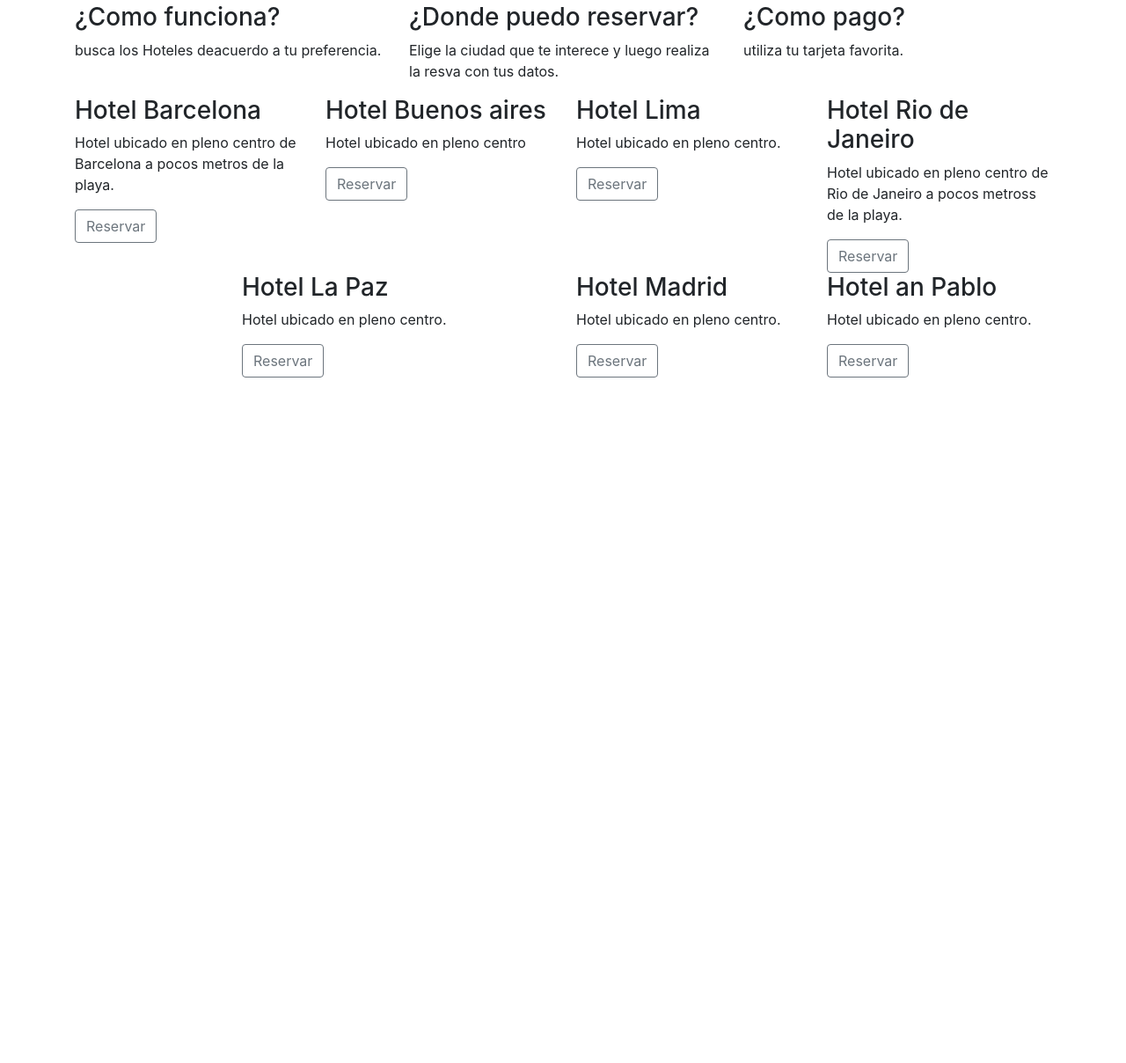
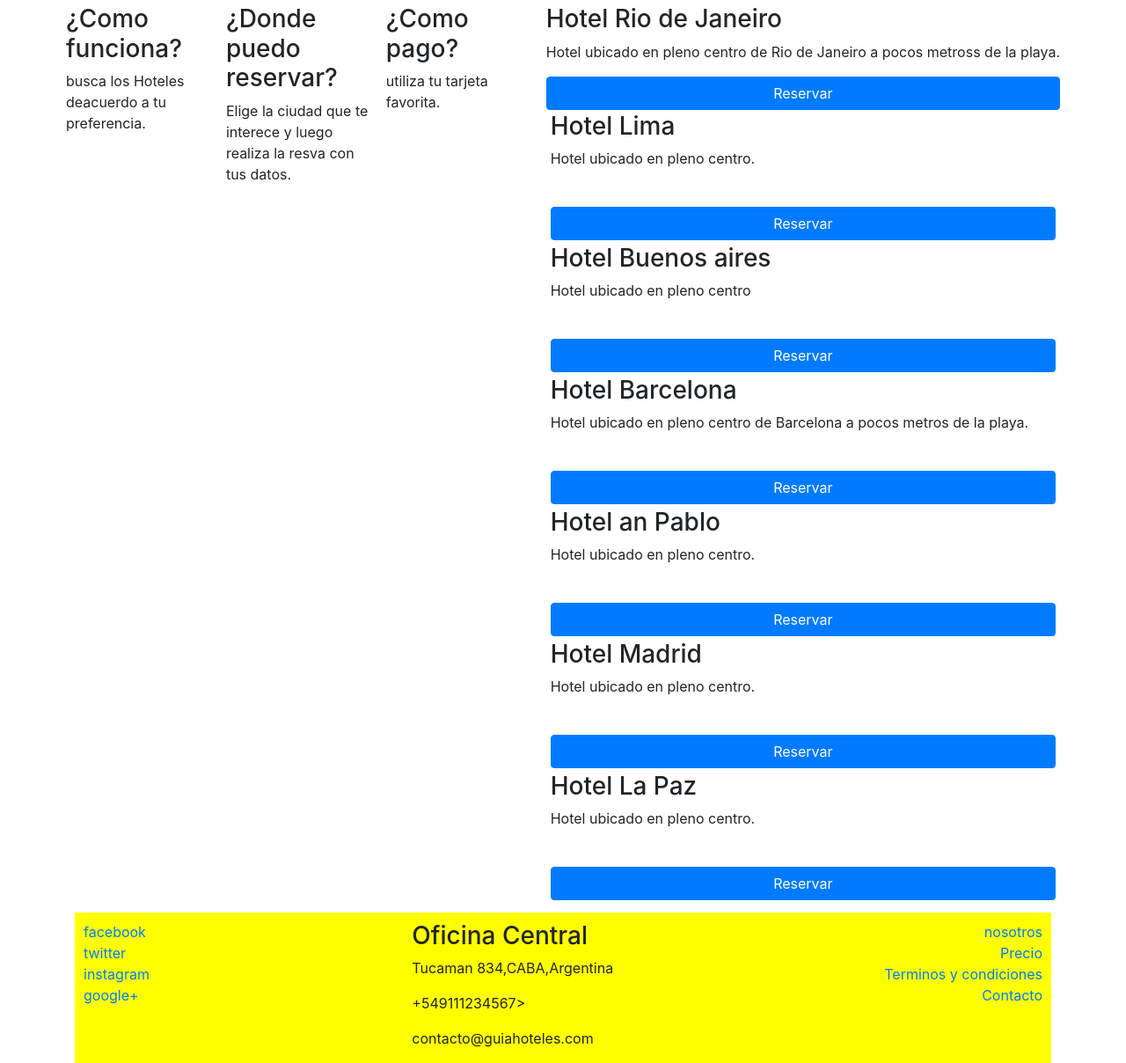
Before and after one commit to juanmenaz/Guia-Hoteles-practica, a website: page index.html in a window 1280 px wide. Shown: the part 213-1421 px from the top of the page at 88% size. Before the commit the page ends 800 px from the top, so only its background shows below. Drawn offline with nearby package versions, Linux system fonts and the light colour scheme.

Commit message:
agregamos footer y stilos con flex

```diff
--- a/css/main.css
+++ b/css/main.css
@@ -2,9 +2,16 @@
   background-color: yellow;
   color: black;
 }
-
-.footer {
+footer {
   padding: 10px 10px 0 10px;
   background-color: yellow;
   margin-bottom: 0px;
+  margin-top: 10px;
 }
+.card-hotel {
+  flex: 1 150px;
+  padding: 2px 5px 2px 5px;
+}
+.btn-reserva {
+  width: 100%;
+}
--- a/index.html
+++ b/index.html
@@ -13,7 +13,7 @@
       rel="stylesheet"
       href="node_modules/bootstrap/dist/css/bootstrap.min.css"
     />
-    <link rel="stylesheet" href="css/.min.css" />
+    <link rel="stylesheet" href="css/main.css" />
 
     <title>Guia Hoteles</title>
   </head>
@@ -23,81 +23,131 @@
     </div>
     <div class="container">
       <div class="row">
-        <div class="col-sm-4">
+        <div class="card-hotel">
           <h3>¿Como funciona?</h3>
           <p>busca los Hoteles deacuerdo a tu preferencia.</p>
         </div>
-        <div class="col-sm-4">
+        <div class="card-hotel">
             <h3>¿Donde puedo reservar?</h3>
             <p>
             Elige la ciudad que te interece y luego realiza la resva con tus
             datos.
             </p>
         </div>
-        <div class="col-sm-4">
+        <div class="card-hotel">
           <h3>¿Como pago?</h3>
           <p>utiliza tu tarjeta favorita.</p>
         </div>
         <div class="d-flex flex-wrap flex-row-reverse">
-          <div class="col-sm-3">
+          <div class="card-hotel d-flex flex-column justify-content-between">
+              <div>
                 <h3>Hotel Rio de Janeiro</h3>
                 <p>
                 Hotel ubicado en pleno centro de Rio de Janeiro a pocos metross de
                 la playa.
                 </p>
-            <button type="button" class="btn btn-outline-secondary">
+              </div>
+              <div>
+                <button type="button" class="btn btn-primary btn-reserva">
                 Reservar
                 </button>
               </div>
-          <div class="col-sm-3">
+          <div class="card-hotel d-flex flex-column justify-content-between">
+              <div>
                 <h3>Hotel Lima</h3>
                 <p>Hotel ubicado en pleno centro.</p>
-            <button type="button" class="btn btn-outline-secondary">
+              </div>
+              <div>
+                <button type="button" class="btn btn-primary btn-reserva">
                 Reservar
                 </button>
               </div>
-          <div class="col-sm-3">
+          </div>
+          <div class="card-hotel d-flex flex-column justify-content-between">
+              <div>
                 <h3>Hotel Buenos aires</h3>
                 <p>Hotel ubicado en pleno centro</p>
-            <button type="button" class="btn btn-outline-secondary">
+              </div>
+              <div>
+                <button type="button" class="btn btn-primary btn-reserva">
                 Reservar
                 </button>
               </div>
-          <div class="col-sm-3">
+          </div>
+          <div class="card-hotel d-flex flex-column justify-content-between">
+              <div>
                 <h3>Hotel Barcelona</h3>
                 <p>
                 Hotel ubicado en pleno centro de Barcelona a pocos metros de la
                 playa.
                 </p>
-            <button type="button" class="btn btn-outline-secondary">
+              </div>
+              <div>
+                <button type="button" class="btn btn-primary btn-reserva">
                 Reservar
                 </button>
               </div>
-          <div class="col-sm-3">
+          </div>
+          <div class="card-hotel d-flex flex-column justify-content-between">
+              <div>
                 <h3>Hotel an Pablo</h3>
                 <p>Hotel ubicado en pleno centro.</p>
-            <button type="button" class="btn btn-outline-secondary">
+              </div>
+              <div>
+                <button type="button" class="btn btn-primary btn-reserva">
                 Reservar
                 </button>
               </div>
-          <div class="col-sm-3">
+          </div>
+          <div class="card-hotel d-flex flex-column justify-content-between">
+              <div>
                 <h3>Hotel Madrid</h3>
                 <p>Hotel ubicado en pleno centro.</p>
-            <button type="button" class="btn btn-outline-secondary">
+              </div>
+              <div>
+                <button type="button" class="btn btn-primary btn-reserva">
                 Reservar
                 </button>
               </div>
-          <div class="col-sm-4">
+          </div>
+          <div class="card-hotel d-flex flex-column justify-content-between">
+              <div>
                 <h3>Hotel La Paz</h3>
                 <p>Hotel ubicado en pleno centro.</p>
-            <button type="button" class="btn btn-outline-secondary">
+              </div>
+              <div>
+                <button type="button" class="btn btn-primary btn-reserva">
                 Reservar
                 </button>
               </div>
           </div>
         </div>
       </div>
-
+    </div>
+    <footer>
+      <div class="row">
+        <div class="col-sm-4 d-flex flex-column">
+          <a href="http://www.facebook.com">facebook</a>
+          <a href="http://www.twitter.com">twitter</a>
+          <a href="http://www.instagram.com">instagram</a>
+          <a href="http://www.google.com">google+</a>
+        </div>
+        <div class="col-sm-4">
+          <address>
+            <h3>Oficina Central</h3>
+            <p>Tucaman 834,CABA,Argentina</p>
+            <p>+549111234567></p>
+            <p>contacto@guiahoteles.com</p>
+          </address>
+        </div>
+        <div class="col-sm-4 d-flex flex-column align-items-end">
+          <a href="http://www.facebook.com">nosotros</a>
+          <a href="http://www.twitter.com">Precio</a>
+          <a href="http://www.instagram.com">Terminos y condiciones</a>
+          <a href="http://www.google.com">Contacto</a>
+        </div>
+      </div>
+    </footer>
     <!-- Optional JavaScript -->
     <!-- jQuery first, then Popper.js, then Bootstrap JS -->
     <script src="node_modules/jquery/dist/jquery.min.js"></script>
```
Lines whose indentation alone changed are shown as unchanged.
